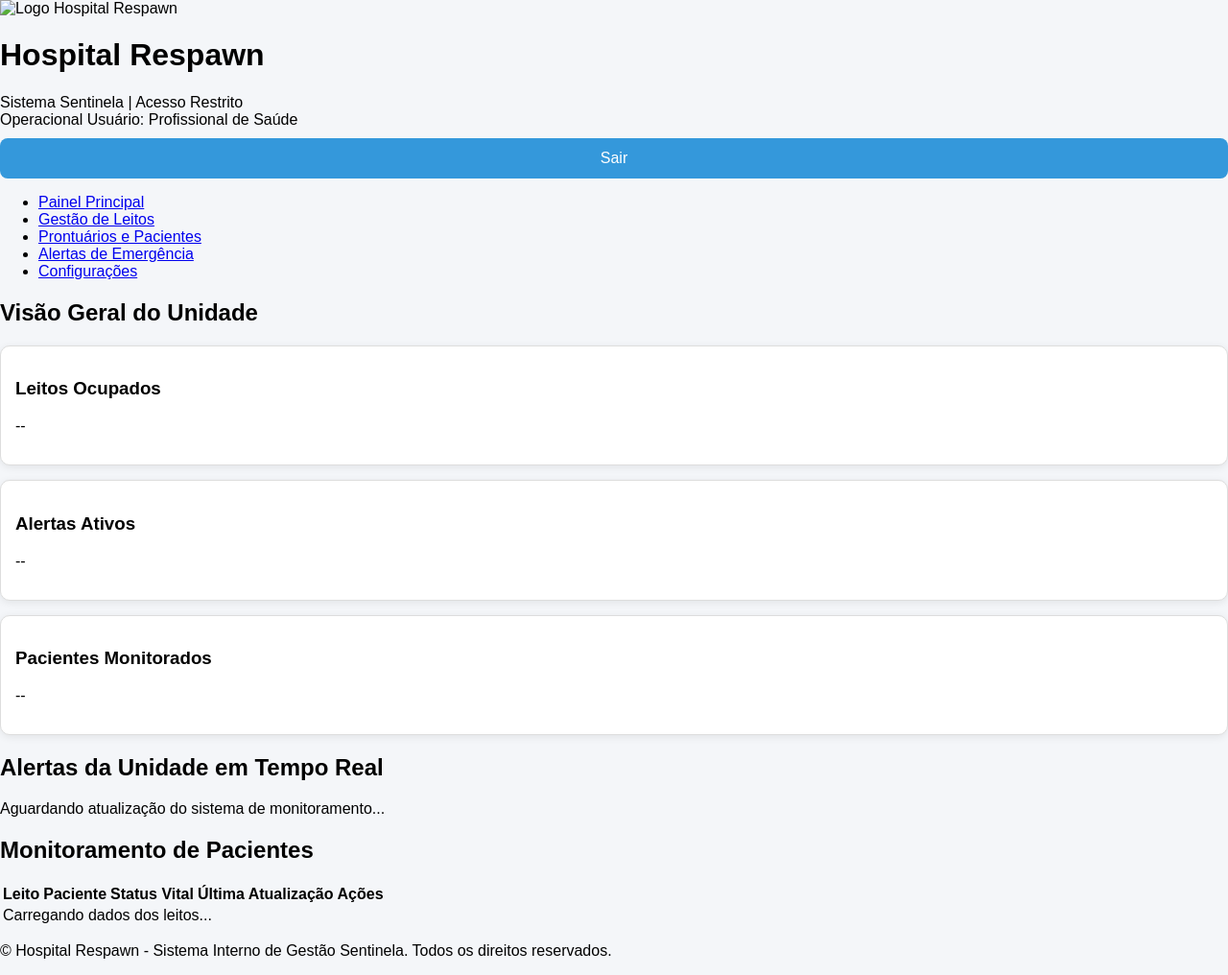
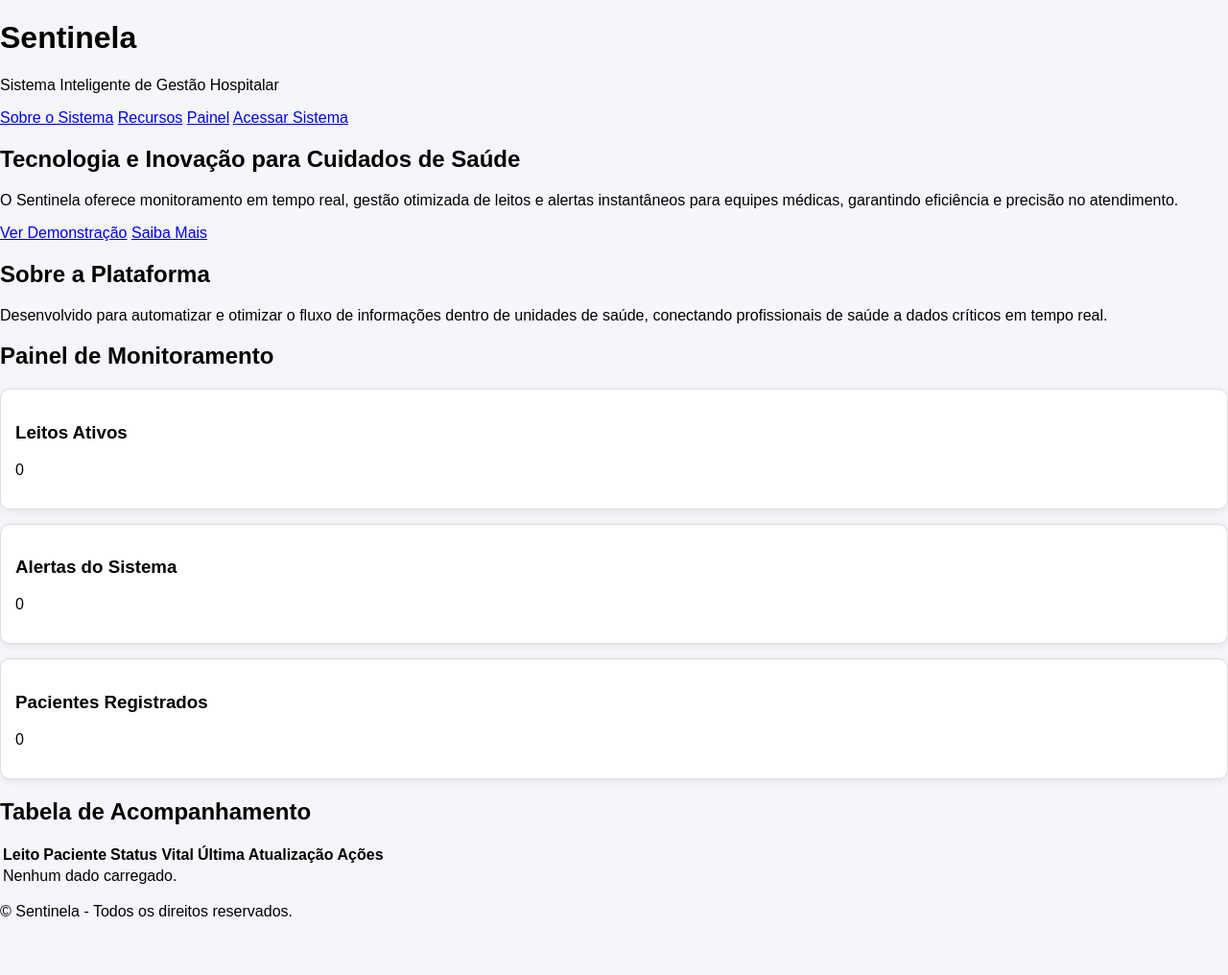
Before and after one commit to biellindolindo9/Sentinela, a website: page frontend/index.html in a window 1280 px wide. Shown: the whole page at 96% size. After the commit the page ends 975 px from the top, so only its background shows below. Drawn offline with Linux system fonts and the light colour scheme; files that its build step writes are made by us from their sources.

Commit message:
Update index.html

```diff
--- a/frontend/index.html
+++ b/frontend/index.html
@@ -3,81 +3,72 @@
 <head>
     <meta charset="UTF-8">
     <meta name="viewport" content="width=device-width, initial-scale=1.0">
-    <title>Hospital Respawn - Sistema de Monitoramento e Gestão</title>
-    <!-- Estilos base do sistema -->
+    <title>Sentinela - Monitoramento Hospitalar Inteligente</title>
     <link rel="stylesheet" href="style.css">
 </head>
 <body>
 
-    <!-- Cabeçalho Principal (Header Institucional) -->
+    <!-- Header / Navbar -->
     <header class="main-header">
         <div class="header-container">
-            <!-- Logo e Nome do Hospital -->
             <div class="brand-container">
-                <!-- Ajuste o src abaixo para o nome correto do seu arquivo de imagem (ex: logo.png, logo.svg) -->
-                <img src="logo.png" alt="Logo Hospital Respawn" class="hospital-logo">
-                <div class="brand-text">
-                    <h1>Hospital Respawn</h1>
-                    <span class="system-tag">Sistema Sentinela | Acesso Restrito</span>
-                </div>
+                <h1 class="brand-title">Sentinela</h1>
+                <p class="brand-subtitle">Sistema Inteligente de Gestão Hospitalar</p>
             </div>
-
-            <!-- Informações da Sessão do Usuário -->
-            <div class="user-info">
-                <span class="user-status">Operacional</span>
-                <span class="user-name">Usuário: Profissional de Saúde</span>
-                <button id="btn-logout" class="btn-secondary">Sair</button>
-            </div>
+            <nav class="nav-links">
+                <a href="#sobre">Sobre o Sistema</a>
+                <a href="#recursos">Recursos</a>
+                <a href="#dashboard">Painel</a>
+                <a href="#login" class="btn-login">Acessar Sistema</a>
+            </nav>
         </div>
     </header>
 
-    <!-- Barra de Navegação Interna -->
-    <nav class="main-nav">
-        <ul>
-            <li><a href="#dashboard" class="active">Painel Principal</a></li>
-            <li><a href="#leitos">Gestão de Leitos</a></li>
-            <li><a href="#pacientes">Prontuários e Pacientes</a></li>
-            <li><a href="#alertas">Alertas de Emergência</a></li>
-            <li><a href="#configuracoes">Configurações</a></li>
-        </ul>
-    </nav>
+    <!-- Hero Section / Apresentação -->
+    <section class="hero-section">
+        <div class="hero-content">
+            <h2>Tecnologia e Inovação para Cuidados de Saúde</h2>
+            <p>O Sentinela oferece monitoramento em tempo real, gestão otimizada de leitos e alertas instantâneos para equipes médicas, garantindo eficiência e precisão no atendimento.</p>
+            <div class="hero-buttons">
+                <a href="#dashboard" class="btn-primary">Ver Demonstração</a>
+                <a href="#contato" class="btn-secondary">Saiba Mais</a>
+            </div>
+        </div>
+    </section>
 
-    <!-- Conteúdo Principal da Aplicação -->
+    <!-- Conteúdo Principal / Dashboard -->
     <main class="content-container">
 
-        <!-- Painel de Status Geral -->
+        <section id="sobre" class="info-section">
+            <h2>Sobre a Plataforma</h2>
+            <p>Desenvolvido para automatizar e otimizar o fluxo de informações dentro de unidades de saúde, conectando profissionais de saúde a dados críticos em tempo real.</p>
+        </section>
+
+        <!-- Painel Geral -->
         <section id="dashboard" class="dashboard-section">
-            <h2>Visão Geral do Unidade</h2>
+            <h2>Painel de Monitoramento</h2>
 
             <div class="cards-grid">
                 <div class="card card-status">
-                    <h3>Leitos Ocupados</h3>
-                    <p class="metric-number" id="metric-leitos-ocupados">--</p>
+                    <h3>Leitos Ativos</h3>
+                    <p class="metric-number" id="metric-leitos-ocupados">0</p>
                 </div>
 
                 <div class="card card-status">
-                    <h3>Alertas Ativos</h3>
-                    <p class="metric-number metric-alert" id="metric-alertas">--</p>
+                    <h3>Alertas do Sistema</h3>
+                    <p class="metric-number metric-alert" id="metric-alertas">0</p>
                 </div>
 
                 <div class="card card-status">
-                    <h3>Pacientes Monitorados</h3>
-                    <p class="metric-number" id="metric-pacientes">--</p>
+                    <h3>Pacientes Registrados</h3>
+                    <p class="metric-number" id="metric-pacientes">0</p>
                 </div>
             </div>
         </section>
 
-        <!-- Seção de Alertas em Tempo Real -->
-        <section id="alertas" class="alerts-section">
-            <h2>Alertas da Unidade em Tempo Real</h2>
-            <div id="alerts-container" class="alerts-list">
-                <p class="placeholder-text">Aguardando atualização do sistema de monitoramento...</p>
-            </div>
-        </section>
-
-        <!-- Seção de Tabela de Pacientes/Monitoramento -->
+        <!-- Seção de Pacientes -->
         <section id="pacientes" class="table-section">
-            <h2>Monitoramento de Pacientes</h2>
+            <h2>Tabela de Acompanhamento</h2>
             <div class="table-wrapper">
                 <table class="data-table">
                     <thead>
@@ -91,7 +82,7 @@
                     </thead>
                     <tbody id="table-patients-body">
                         <tr>
-                            <td colspan="5" class="table-placeholder">Carregando dados dos leitos...</td>
+                            <td colspan="5" class="table-placeholder">Nenhum dado carregado.</td>
                         </tr>
                     </tbody>
                 </table>
@@ -100,12 +91,11 @@
 
     </main>
 
-    <!-- Rodapé Interno Institucional -->
+    <!-- Rodapé -->
     <footer class="main-footer">
-        <p>&copy; Hospital Respawn - Sistema Interno de Gestão Sentinela. Todos os direitos reservados.</p>
+        <p>&copy; Sentinela - Todos os direitos reservados.</p>
     </footer>
 
-    <!-- Scripts da Aplicação -->
     <script src="script.js"></script>
 </body>
 </html>
```
